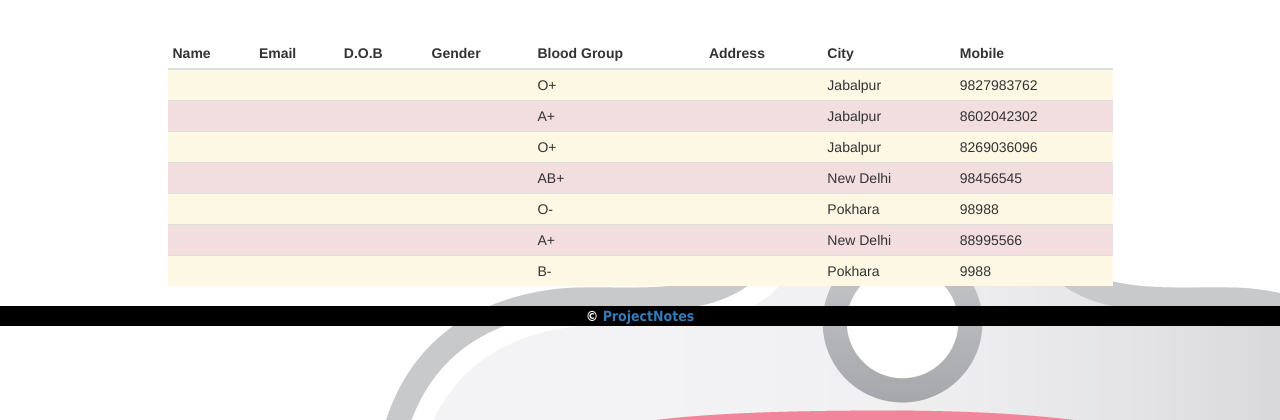
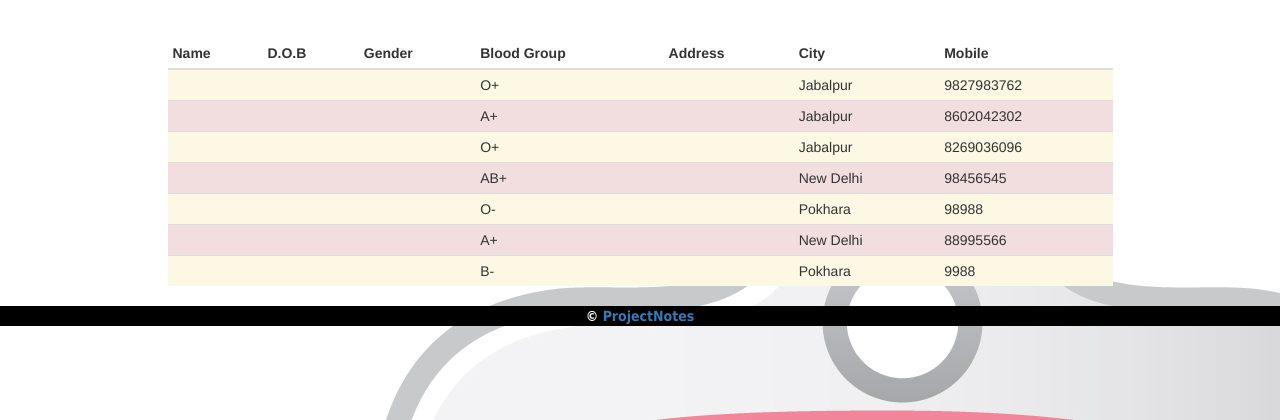
Before and after one commit to mdrased21-hub/SME_BloodDonor, a PHP site: page /BDManagement/members.php in a window 1280 px wide. Shown: the part 51-471 px from the top of the page. Run offline with PHP 8.4, Linux system fonts and the light colour scheme; data comes from the database, SQL or seed files in the repository; data that the repository does not hold is empty; some web fonts are replaced.

Commit message:
Update _member_layout.php
remove email

```diff
--- a/users/layout/_member_layout.php
+++ b/users/layout/_member_layout.php
@@ -6,7 +6,7 @@
             <table class="table table-condensed">
                 <thead>
                 <th>Name</th>
-                <th>Email</th>
+
                 <th>D.O.B</th>
                 <th>Gender</th>
                 <th>Blood Group</th>
@@ -17,7 +17,7 @@
                 <?php foreach($users as $u): $i++;?>
                 <tr class="<?php if($i%2==0){echo $bg_background;}else{echo 'bg-danger';} ?>">
                     <td><?= $u['first_name']." ".$u['last_name']; ?></td>
-                    <td><?= $u['email']; ?></td>
+
                     <td><?= $u['dob']; ?></td>
                     <td><?= $u['gender']; ?></td>
                     <td><?= $u['b_type']; ?></td>
```
